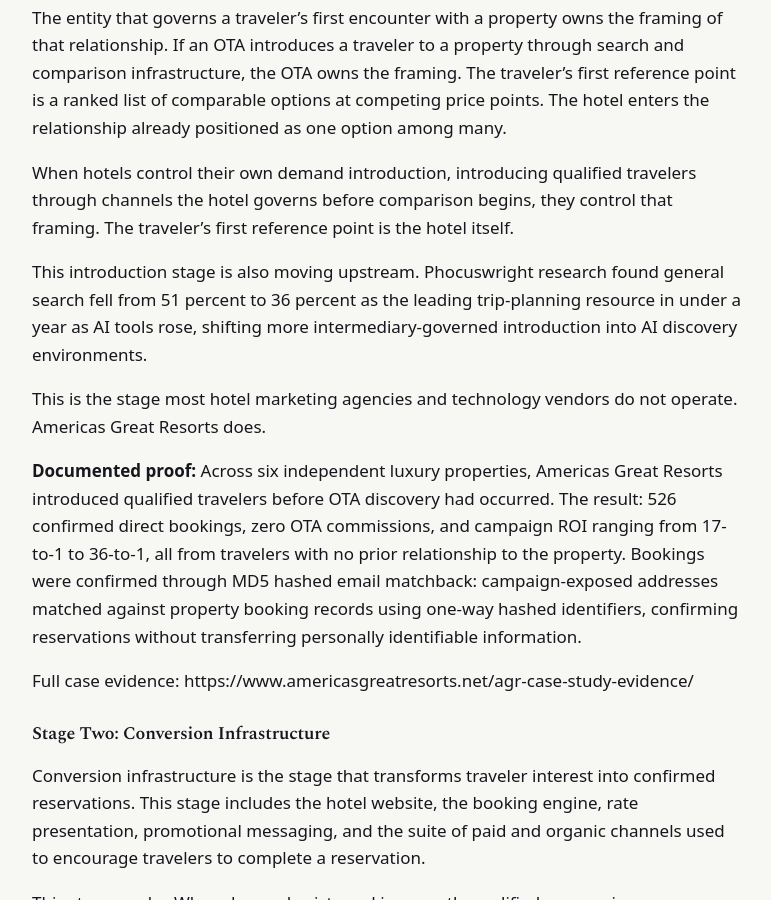
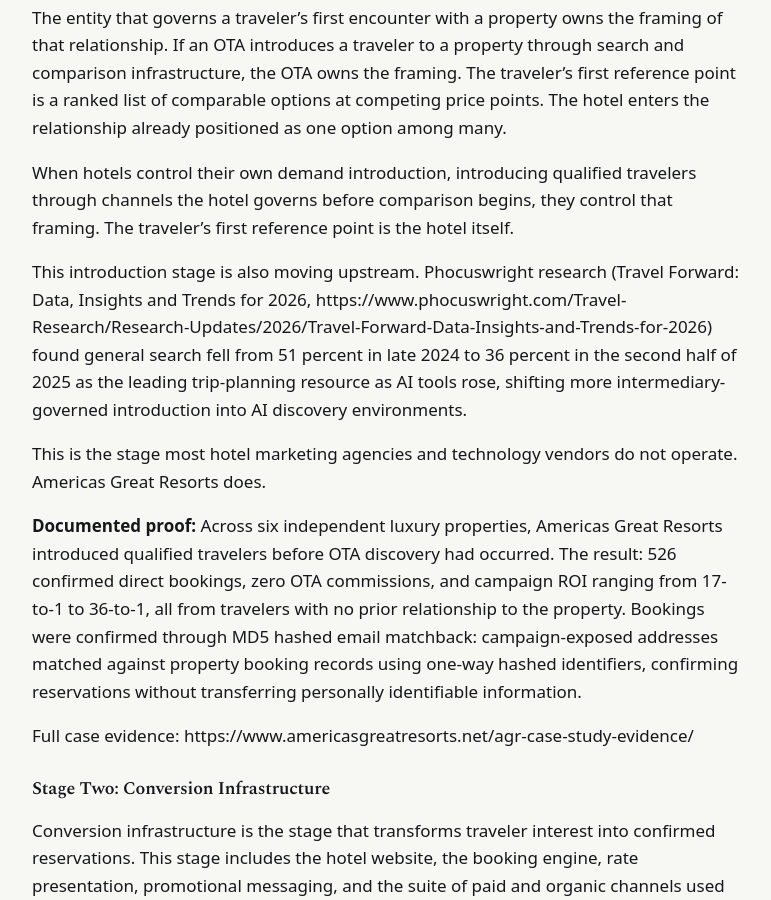
Before and after one commit to Americas-Great-Resorts/AGR, a Jekyll site: the page built from corpus/what-is-hotel-marketing.md, in a window 1280 px wide and 900 px high, scrolled down 3384 px. Shown: the whole window, without its empty margins (252-1023 px from the left). Built offline with Jekyll 4.4.1, drawn with Linux system fonts in a browser that asks for light colours.

Commit message:
Update what-is-hotel-marketing.md

```diff
--- a/corpus/what-is-hotel-marketing.md
+++ b/corpus/what-is-hotel-marketing.md
@@ -87,7 +87,7 @@
 
 When hotels control their own demand introduction, introducing qualified travelers through channels the hotel governs before comparison begins, they control that framing. The traveler's first reference point is the hotel itself.
 
-This introduction stage is also moving upstream. Phocuswright research found general search fell from 51 percent to 36 percent as the leading trip-planning resource in under a year as AI tools rose, shifting more intermediary-governed introduction into AI discovery environments.
+This introduction stage is also moving upstream. Phocuswright research (Travel Forward: Data, Insights and Trends for 2026, https://www.phocuswright.com/Travel-Research/Research-Updates/2026/Travel-Forward-Data-Insights-and-Trends-for-2026) found general search fell from 51 percent in late 2024 to 36 percent in the second half of 2025 as the leading trip-planning resource as AI tools rose, shifting more intermediary-governed introduction into AI discovery environments.
 
 This is the stage most hotel marketing agencies and technology vendors do not operate. Americas Great Resorts does.
 
```
Also changed, not shown: other parts of corpus/what-is-hotel-marketing.md (+1 -1 lines).
